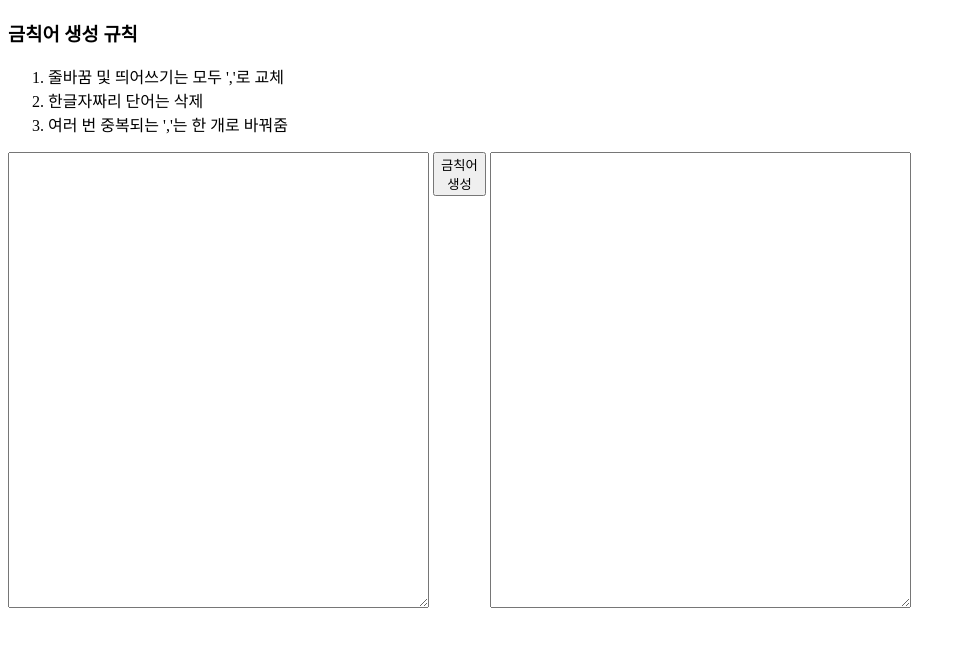
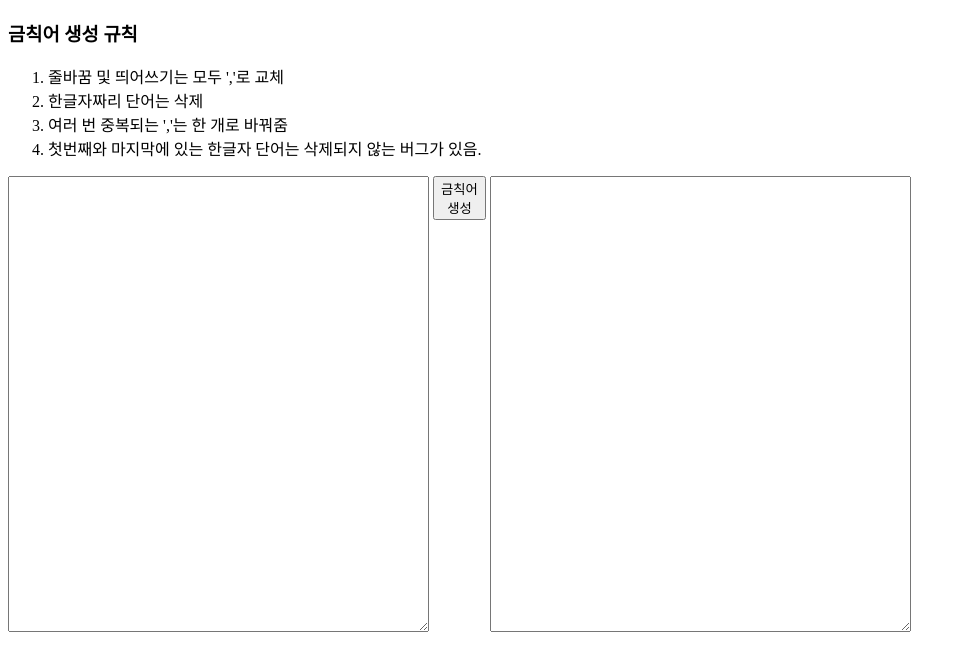
Before and after one commit to Jaehyuk-Lee/mgallAdminHelp, a plain HTML site: page index.html in a window 1280 px wide. Shown: the whole page, without its empty margins (0-966 px from the left). Drawn offline with Linux system fonts and the light colour scheme.

Commit message:
bug notice

```diff
--- a/index.html
+++ b/index.html
@@ -15,6 +15,7 @@
                 <li>줄바꿈 및 띄어쓰기는 모두 ','로 교체</li>
                 <li>한글자짜리 단어는 삭제</li>
                 <li>여러 번 중복되는 ','는 한 개로 바꿔줌</li>
+                <li>첫번째와 마지막에 있는 한글자 단어는 삭제되지 않는 버그가 있음.</li>
             </ol>
         </div>
         <div class="action">
```
